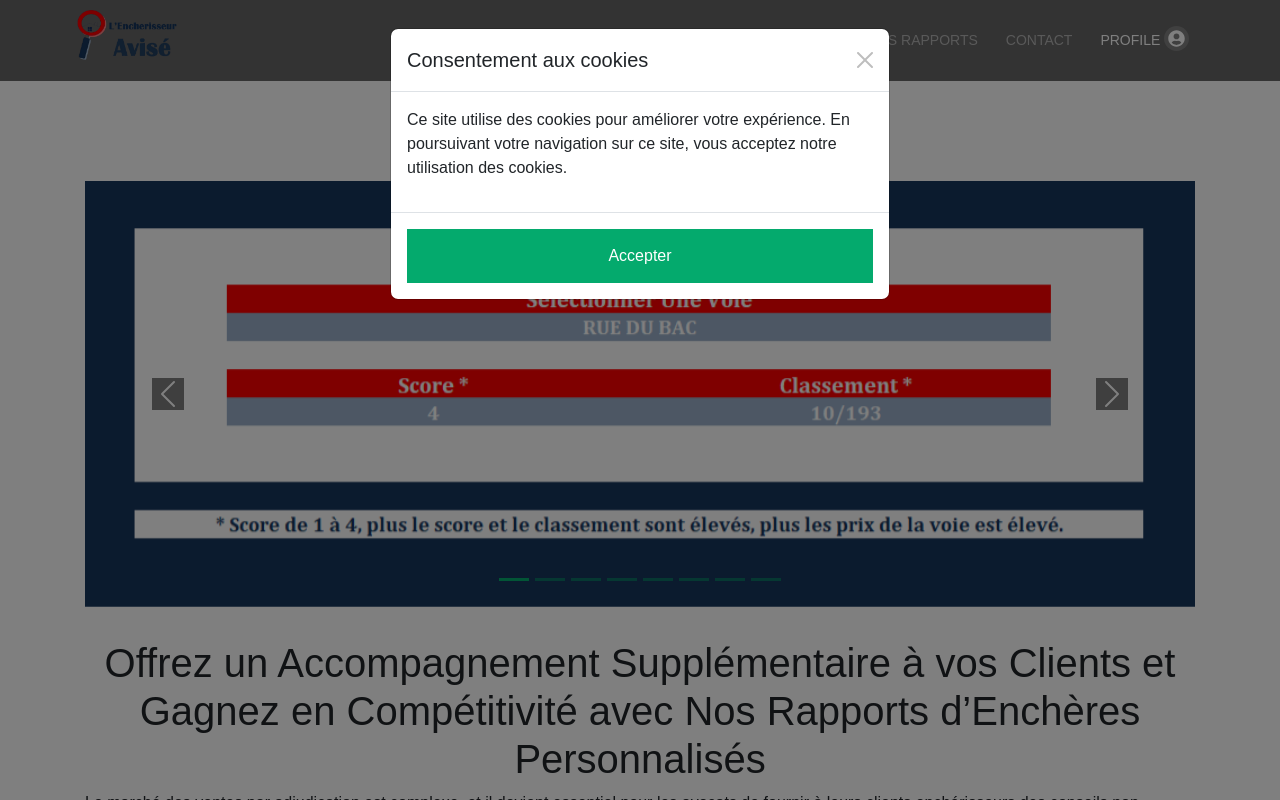
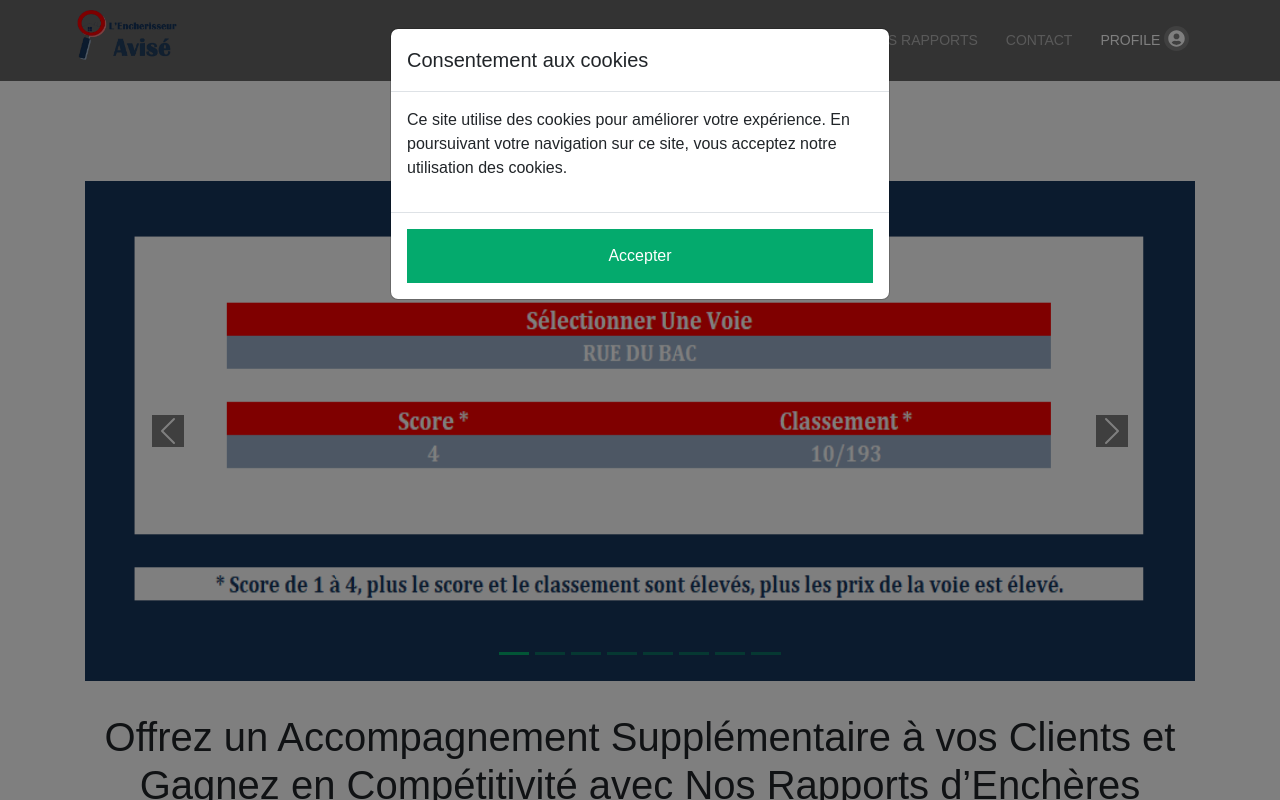
Before and after one commit to Ahmed-Zain-ul-Abideen/flask-app, a Flask app: page / in a window 1280 px wide. Run offline with Flask 3, Linux system fonts and the light colour scheme; some libraries are stand-ins or nearby versions.

Commit message:
updated
updated

```diff
--- a/templates/indexV2.html
+++ b/templates/indexV2.html
@@ -24,6 +24,10 @@
     .carousel-control-prev-icon,
     .carousel-control-next-icon {
         background-color: black;
+    }
+
+    .carousel-item  img{
+        height: 500px;
     }
 
 
@@ -87,7 +91,6 @@
       <div class="modal-content">
         <div class="modal-header">
           <h5 class="modal-title" id="cookieConsentModalLabel">Consentement aux cookies</h5>
-          <button type="button" class="btn-close" data-bs-dismiss="modal" aria-label="Close" disabled></button>
         </div>
         <div class="modal-body">
           <p>Ce site utilise des cookies pour améliorer votre expérience. En poursuivant votre navigation sur ce site, vous acceptez notre utilisation des cookies.</p>
```
